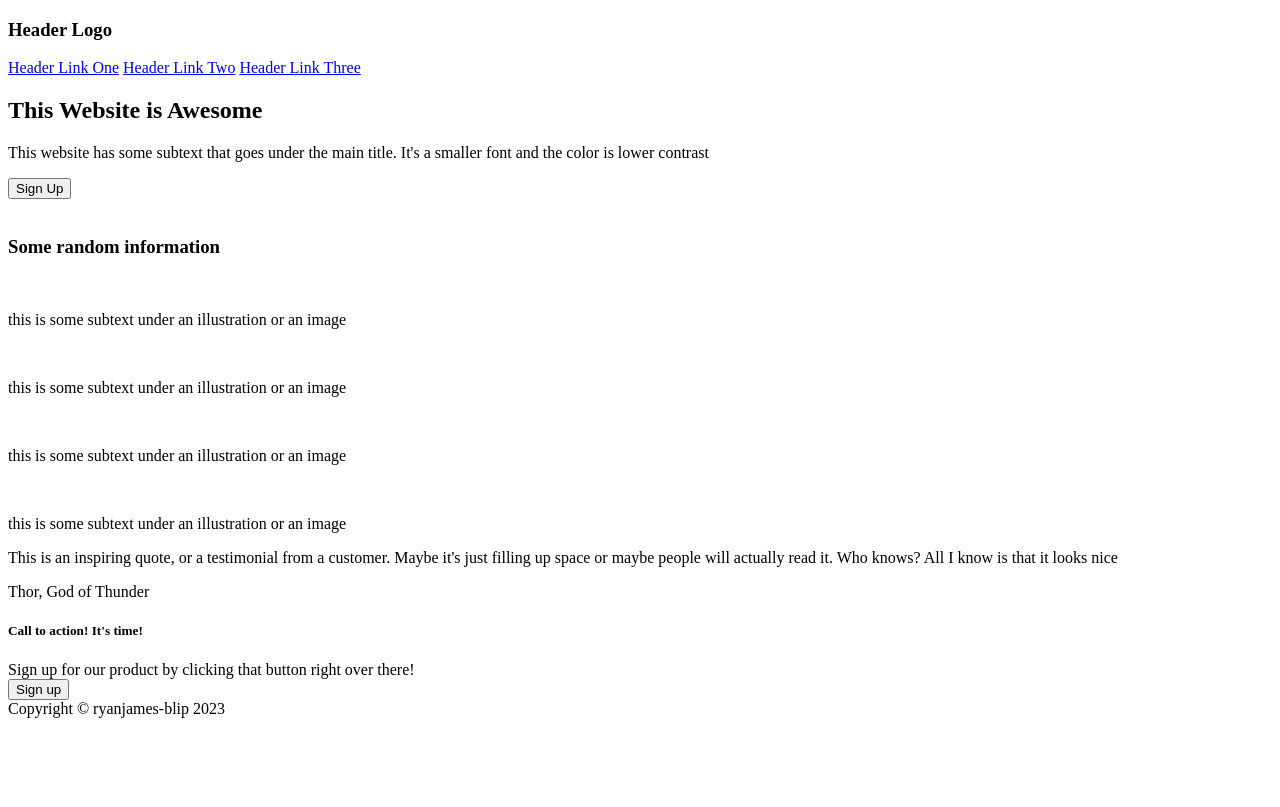
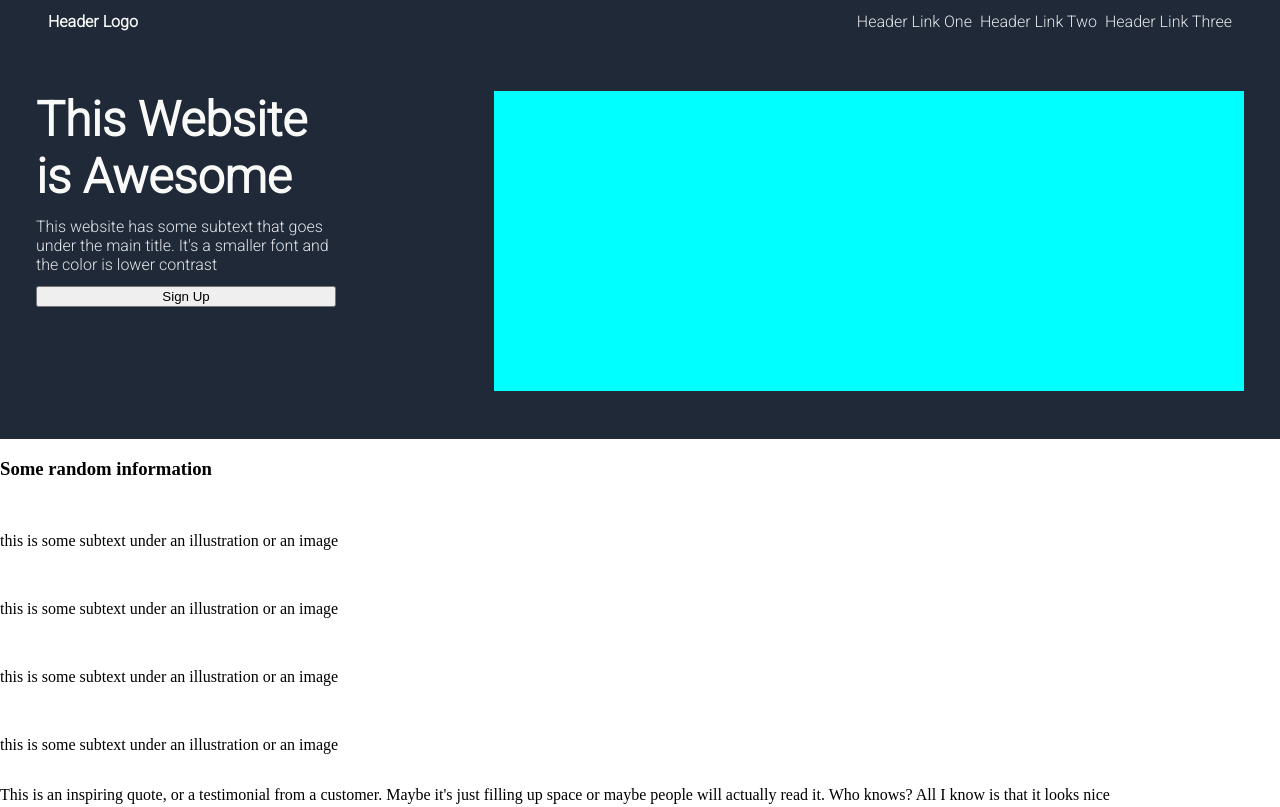
Before and after one commit to ryanjames-blip/odin-landing-page, a plain HTML site: page index.html in a window 1280 px wide. Shown: the top 807 px of the page. Drawn offline with Linux system fonts and the light colour scheme.

Commit message:
Add style to the header and hero section

```diff
--- a/index.html
+++ b/index.html
@@ -9,7 +9,7 @@
 <body>
     <div class="hero">
         <div class="header">
-            <h3>Header Logo</h3>
+            <div class="header-logo">Header Logo</div>
             <div class="header-links">
                 <a href="#">Header Link One</a>
                 <a href="#">Header Link Two</a>
@@ -17,12 +17,12 @@
             </div>
         </div>
         <div class="hero-content">
-            <div class="title">
-                <h2>This Website is Awesome</h2>
-                <p>This website has some subtext that goes under the main title. It's a smaller font and the color is lower contrast</p>
+            <div class="hero-text">
+                <div class="title">This Website is Awesome</div>
+                <div class="subtext">This website has some subtext that goes under the main title. It's a smaller font and the color is lower contrast</div>
                 <button>Sign Up</button>
             </div>
-            <img src="">
+            <div class="image"><img src=""></div>
         </div>
     </div>
     <div class="info">
--- a/styles.css
+++ b/styles.css
@@ -0,0 +1,69 @@
+
+@import url('https://fonts.googleapis.com/css2?family=Roboto:wght@300&display=swap');
+
+body {
+    display: flex;
+    flex-direction: column;
+    margin: auto;
+}
+
+.hero {
+    box-sizing: border-box;
+    background-color: #1F2937;
+    font-family: roboto;
+    padding: 0 36px;
+}
+
+.header {
+    display: flex;
+    padding: 12px;
+}
+
+.header-logo {
+    color: #F9FAF8;
+    size: 24px;
+    font-weight: 600;
+}
+
+.header-links {
+    margin-left: auto;
+    display: flex;
+    gap: 8px;
+}
+
+a {
+    text-decoration: none;
+    color: #E5E7EB;
+}
+
+.title {
+    font-size: 48px;
+    font-weight: 900;
+    color: #F9FAF8;
+}
+
+.subtext {
+    color: #E5E7EB;
+}
+
+.image {
+    height: 300px;
+    width: 750px;
+    background-color: aqua;
+    margin-left: auto;
+}
+
+.hero-content {
+    display: flex;
+    padding: 48px 0;
+}
+
+.hero-text {
+    display: flex;
+    flex-direction: column;
+    height: auto;
+    height: 300px;
+    width: 300px;
+    flex-wrap: wrap;
+    gap: 12px;
+}
```
